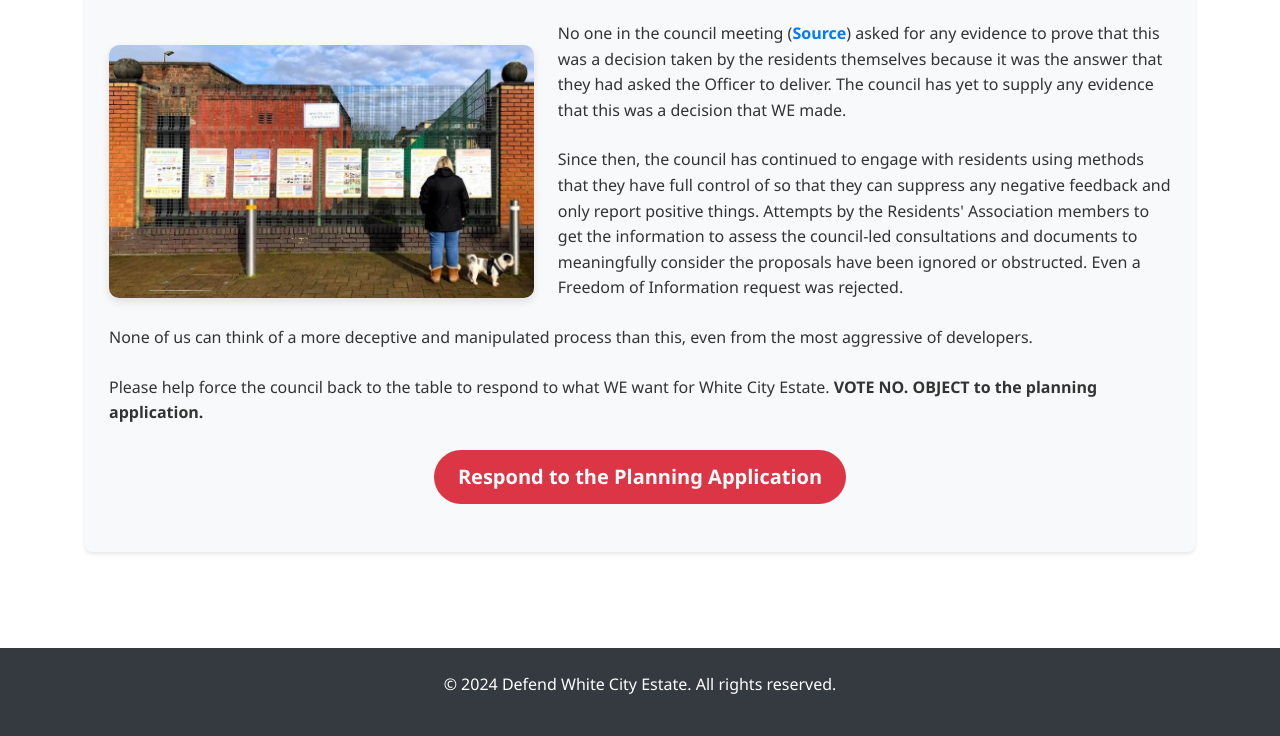
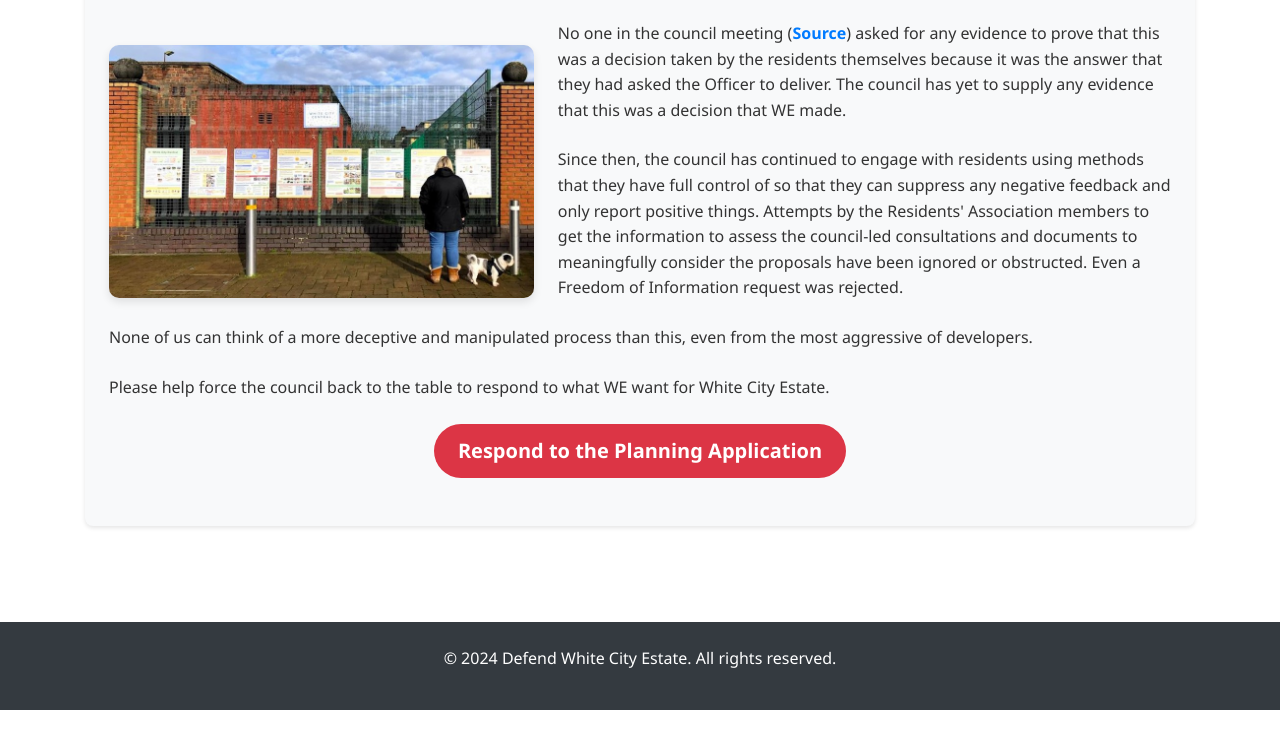
Before and after one commit to SchuyAW/FinalDWCE, a plain HTML site: page whatsGoingOn.html in a window 1280 px wide. Shown: the part 2470-3206 px from the top of the page. After the commit the page ends 3180 px from the top, so only its background shows below. Drawn offline with nearby package versions, Linux system fonts and the light colour scheme.

Commit message:
Minor text change

```diff
--- a/whatsGoingOn.html
+++ b/whatsGoingOn.html
@@ -237,7 +237,7 @@
                         </p>
                         <p class="content-text">
                             Please help force the council back to the table to respond to what WE want for White City
-                            Estate. <strong>VOTE NO. OBJECT to the planning application.</strong>
+                            Estate.
                         </p>
                         <!-- Call to Action Button -->
                         <div class="text-center my-4">
```
